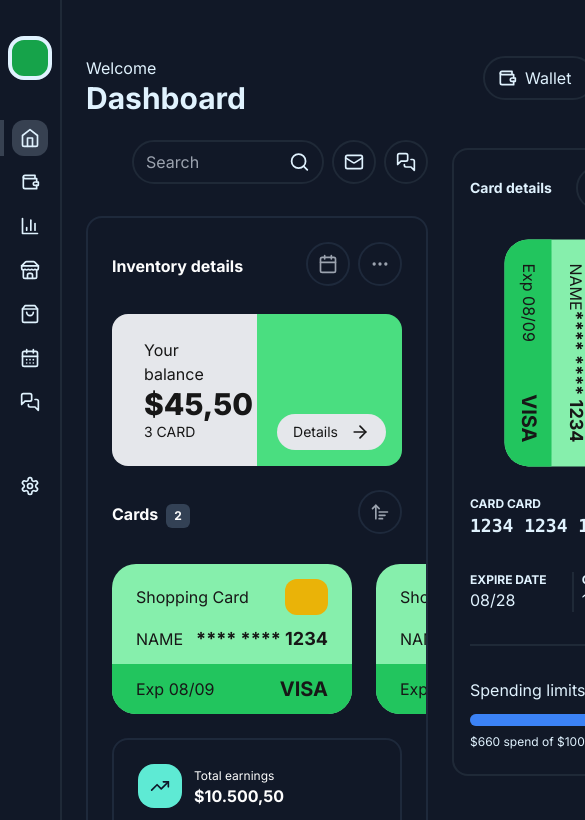
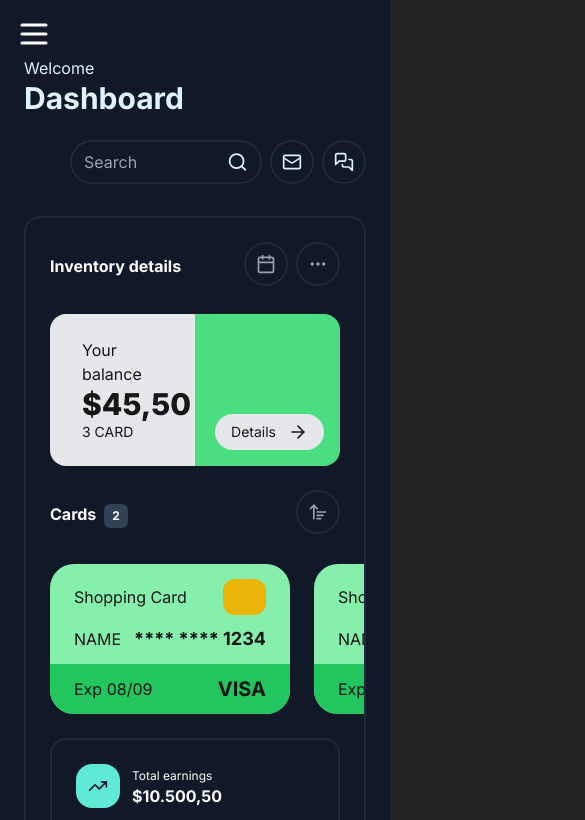
Before and after one commit to andersondavid/finance-dashboard, a Next.js app: page / in a window 390 px wide. Shown: the top 820 px of the page, 585 px wide, since content can reach past the window. Built offline with nearby package versions, Linux system fonts and the light colour scheme.

Commit message:
feat: Add button to open side bar on mobile

```diff
--- a/src/app/components/maincontent/index.tsx
+++ b/src/app/components/maincontent/index.tsx
@@ -1,11 +1,21 @@
-import React from "react";
+import React, { Dispatch } from "react";
 import MainHeader from "./components/mainheader";
 import InventoryDetails from "./components/inventorydetails";
 import Transactions from "./components/transactions";
+import { LuMenu } from "react-icons/lu";
 
-export default function MainContent() {
+export default function MainContent({
+	setSideBarOpen,
+}: {
+	setSideBarOpen: Dispatch<boolean>;
+}) {
 	return (
 		<div className="w-full bg-gray-900 p-6">
+			<div className="lg:hidden fixed top-4 left-4">
+				<button onClick={() => setSideBarOpen(true)}>
+					<LuMenu className="w-9 h-9" />
+				</button>
+			</div>
 			<div className="max-w-screen-xl m-auto">
 				<MainHeader />
 				<InventoryDetails />
--- a/src/app/components/sidebar/index.tsx
+++ b/src/app/components/sidebar/index.tsx
@@ -1,9 +1,9 @@
 import React from "react";
 import SideBarMenus from "./componentes/sidebarmenus";
 
-export default function SideBar() {
+export default function SideBar({ sideBarOpen }: { sideBarOpen: boolean }) {
 	return (
-		<div className="w-min bg-gray-900 border-r-2 border-gray-800">
+		<div className={`fixed ${sideBarOpen ? 'left-0' : '-left-44'} transition-all h-full w-min bg-gray-900 border-r-2 border-gray-800 z-50`}>
 			<div className="p-2 pt-9">
 				<div className="h-11 w-11 bg-green-600 rounded-2xl p-3 border-4 border-sky-100"></div>
 			</div>
--- a/src/app/page.tsx
+++ b/src/app/page.tsx
@@ -1,13 +1,20 @@
+"use client";
+import { useState } from "react";
 import MainContent from "./components/maincontent";
 import SideBar from "./components/sidebar";
 import SideBarRight from "./components/sidebarright";
 
 export default function Home() {
-  return (
-    <main className="flex">
-      <SideBar />
-      <MainContent />
-      <SideBarRight />
-    </main>
-  )
+	const [sideBarOpen, setSideBarOpen] = useState(false);
+	return (
+		<main className="flex">
+			<span
+				className={`${sideBarOpen ? '' : 'hidden'} fixed h-full w-full transition-all bg-gray-900 opacity-70 z-10`}
+				onClick={() => setSideBarOpen(false)}
+			></span>
+			<SideBar sideBarOpen={sideBarOpen} />
+			<MainContent setSideBarOpen={setSideBarOpen} />
+			{/* <SideBarRight /> */}
+		</main>
+	);
 }
```
